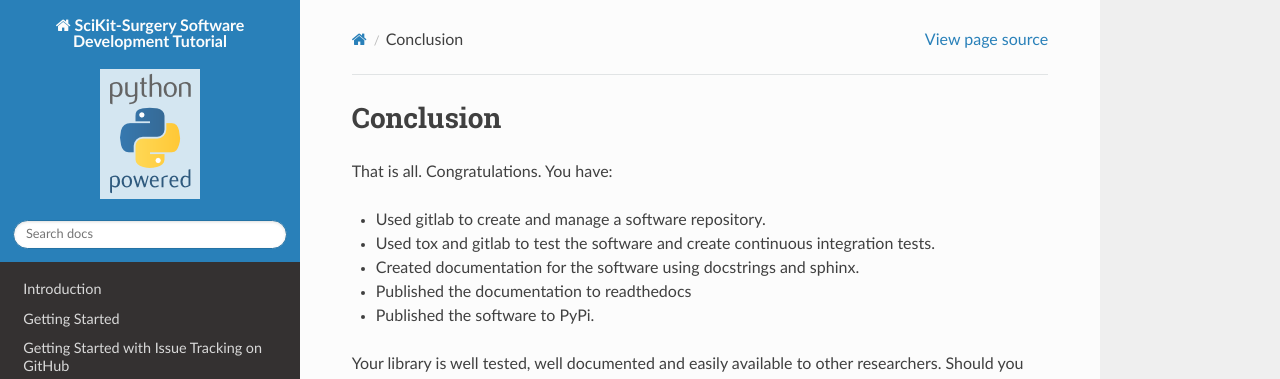
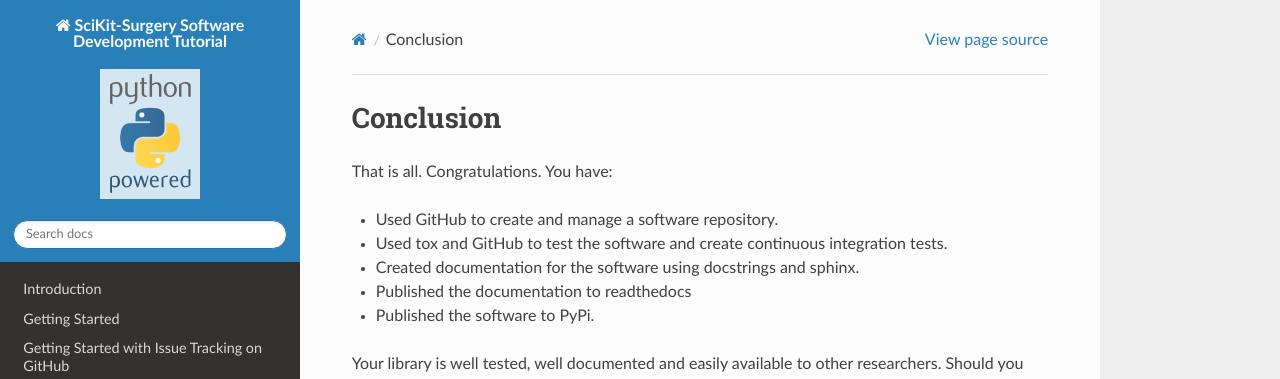
Before and after one commit to SciKit-Surgery/scikit-surgerytutorial02, a Sphinx documentation site: the page built from doc/11_Conclusion.rst, in a window 1280 px wide. Shown: the top 379 px of the page. Built offline with Sphinx 7.4.7 and the Read the Docs theme 2.0.0, drawn with Linux system fonts in a browser that asks for light colours; formulas are drawn with MathJax 3.

```diff
--- a/doc/09_Releaseing.rst
+++ b/doc/09_Releaseing.rst
@@ -67,9 +67,9 @@ The most important thing to do is to update the
 
       install_requires=[
           'numpy>=1.11',
-          scipy,
-          vtk,
-          scikit-surgeryvtk
+          'spicy',
+          'vtk<9.0.0',
+          'scikit-surgeryvtk'
       ],
 
       entry_points={
--- a/doc/10_Publishing.rst
+++ b/doc/10_Publishing.rst
@@ -79,9 +79,9 @@ Now tag a release:
    git tag -a v0.0.1 -m "First release"
    git push origin v0.0.1
 
-When you visit WEISSLab there should now be a manual build stage called "deploy pip to PyPi". You can
+When you visit GitHub there should now be a manual build stage called "deploy pip to PyPi". You can
 trigger this manually and deploy your code to PyPi. To do this you will need an account on PyPi and to add
-$PYPI_USER and $PYPI_PAS as variables in your WEISSLab project.
+$PYPI_USER and $PYPI_PAS as variables in your GitHub project.
 
 
 .. _`scikit-surgery-sphere-fitting`: https://scikit-surgery-sphere-fitting.readthedocs.io/en/latest/?badge=latest
--- a/doc/11_Conclusion.rst
+++ b/doc/11_Conclusion.rst
@@ -9,8 +9,8 @@ Conclusion
 That is all. Congratulations.
 You have:
 
-- Used gitlab to create and manage a software repository.
-- Used tox and gitlab to test the software and create continuous integration tests.
+- Used GitHub to create and manage a software repository.
+- Used tox and GitHub to test the software and create continuous integration tests.
 - Created documentation for the software using docstrings and sphinx.
 - Published the documentation to readthedocs
 - Published the software to PyPi.
```
Also changed, not shown: doc/07_UserInterface.rst (+34 -15 lines), 1 other file.
